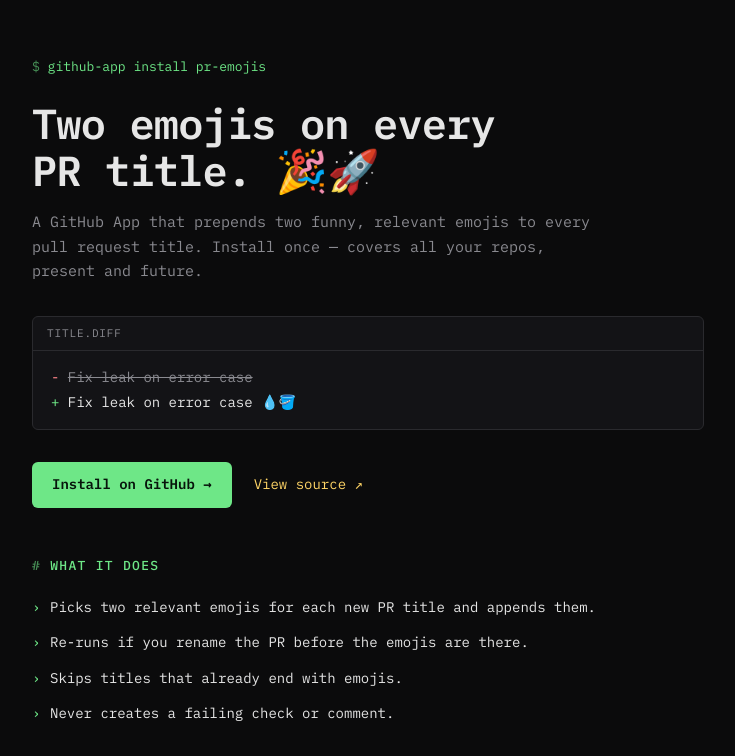
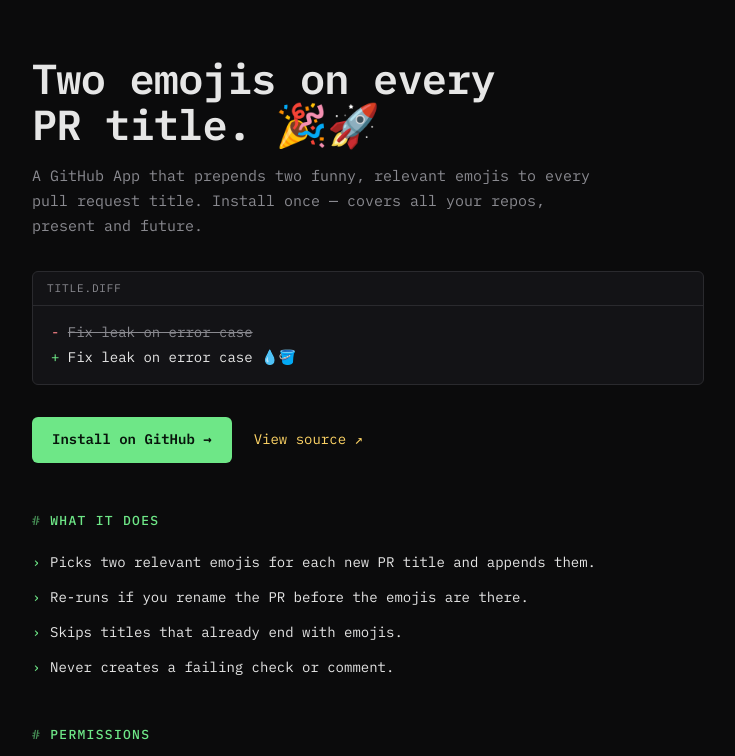
Before and after one commit to wotschofsky/pr-emojis, a website: page public/index.html in a window 1280 px wide. Shown: the top 756 px of the page, without its empty margins (272-1007 px from the left). Drawn offline with Linux system fonts and the light colour scheme.

Commit message:
remove noise

```diff
--- a/public/index.html
+++ b/public/index.html
@@ -65,15 +65,7 @@
         padding: 56px 24px 80px;
       }
 
-      .prompt {
-        color: var(--accent);
-        font-size: 13px;
-        margin: 0 0 24px;
-      }
-      .prompt::before {
-        content: "$ ";
-        opacity: 0.6;
-      }
+
 
       h1 {
         font-weight: 600;
@@ -233,7 +225,7 @@
   </head>
   <body>
     <main>
-      <p class="prompt">github-app install pr-emojis</p>
+
       <h1>
         Two emojis on every PR title.
         <span class="accent">🎉🚀</span>
```
